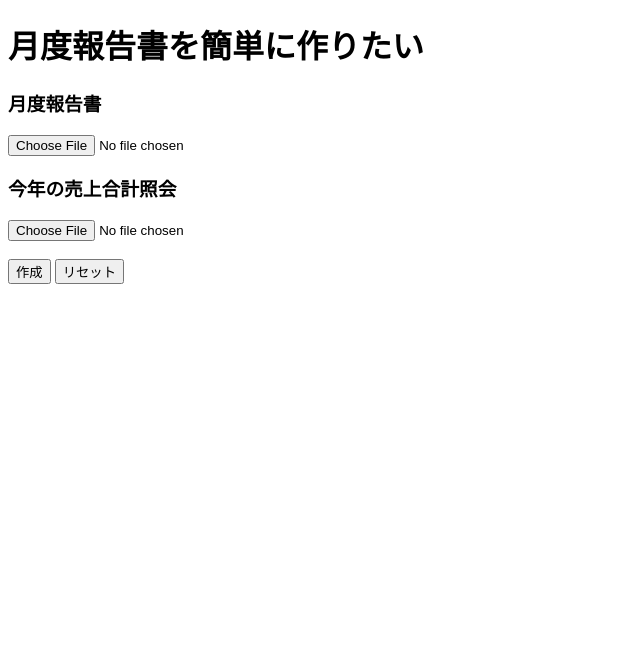
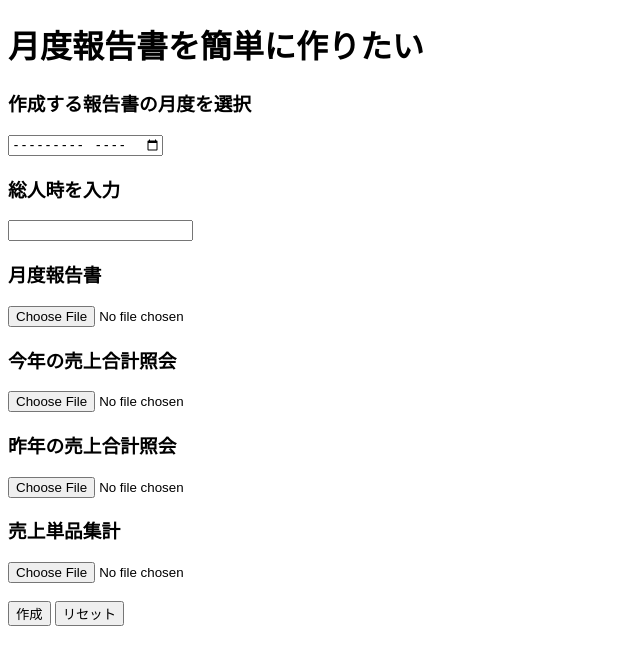
Before and after one commit to tsukasa-tsukano/report_app3, a Flask app: page / in a window 1280 px wide. Shown: the top 665 px of the page, without its empty margins (0-640 px from the left). Run offline with Flask 2, Linux system fonts and the light colour scheme.

Commit message:
create index.html

```diff
--- a/templates/index.html
+++ b/templates/index.html
@@ -8,10 +8,13 @@
         <h1>月度報告書を簡単に作りたい</h1>
         <!-- アップロードされたファイルを/registerにPOSTメソッドで送信 -->
         <form method="POST" action="/edit" enctype="multipart/form-data">
-            <!-- アップロードするファイルのタイトル名を入力 -->
+            <!-- アップロードするファイルを登録する -->
+            <h3>作成する報告書の月度を選択</h3><input type="month" name="month">
+            <h3>総人時を入力</h3><input type="number" name="souninji">
             <h3>月度報告書</h3><input type="file" name="report">
-            <!-- アップロードするファイルを登録する -->
             <h3>今年の売上合計照会</h3><input type="file" name="this_year">
+            <h3>昨年の売上合計照会</h3><input type="file" name="last_year">
+            <h3>売上単品集計</h3><input type="file" name="single_item">
             <!-- 行間を開けるための改行タグ -->
             <br>
             <br>
```
